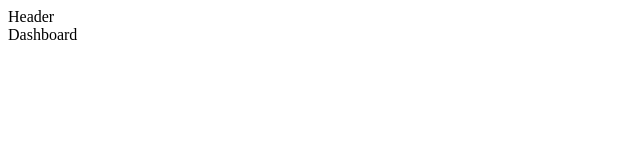
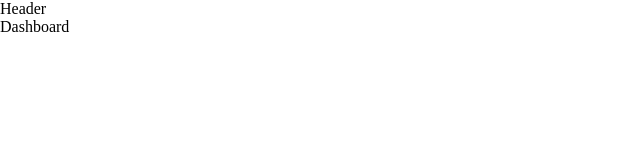
Before and after one commit to whoiscaio/goals-app, a React (Create React App) app in the folder frontend/: page / in a window 1280 px wide. Shown: the top 160 px of the page, without its empty margins (0-640 px from the left). Built offline with nearby package versions, Linux system fonts and the light colour scheme.

Commit message:
feat: global styles set

```diff
--- a/frontend/src/App.tsx
+++ b/frontend/src/App.tsx
@@ -1,13 +1,16 @@
 import Header from './components/Header';
 import Router from './components/Router';
-
+import GlobalStyle from './styles/GlobalStyle';
 
 function App() {
   return (
-    <div className="App">
-      <Header />
-      <Router />
-    </div>
+    <>
+      <GlobalStyle />
+      <div className="App">
+        <Header />
+        <Router />
+      </div>
+    </>
   );
 }
 
--- /dev/null
+++ b/frontend/src/styles/GlobalStyle.ts
@@ -0,0 +1,22 @@
+import { createGlobalStyle } from 'styled-components';
+
+export default createGlobalStyle`
+  * {
+    margin: 0;
+    padding: 0;
+    box-sizing: border-box;
+  }
+
+  a {
+    text-decoration: none;
+  }
+
+  ul, ol {
+    list-style: none;
+  }
+
+  button {
+    background: none;
+    border: 0;
+  }
+`;
```
